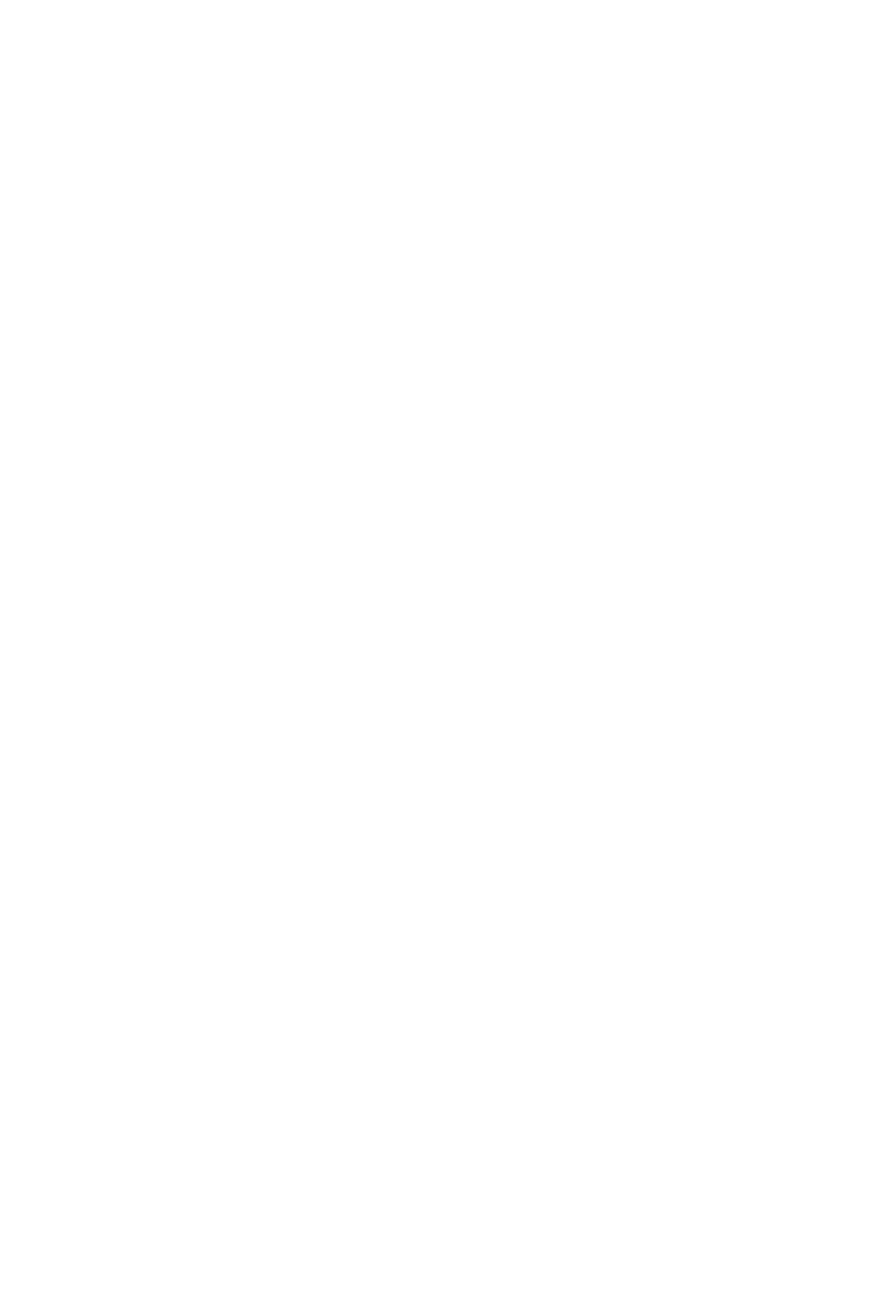
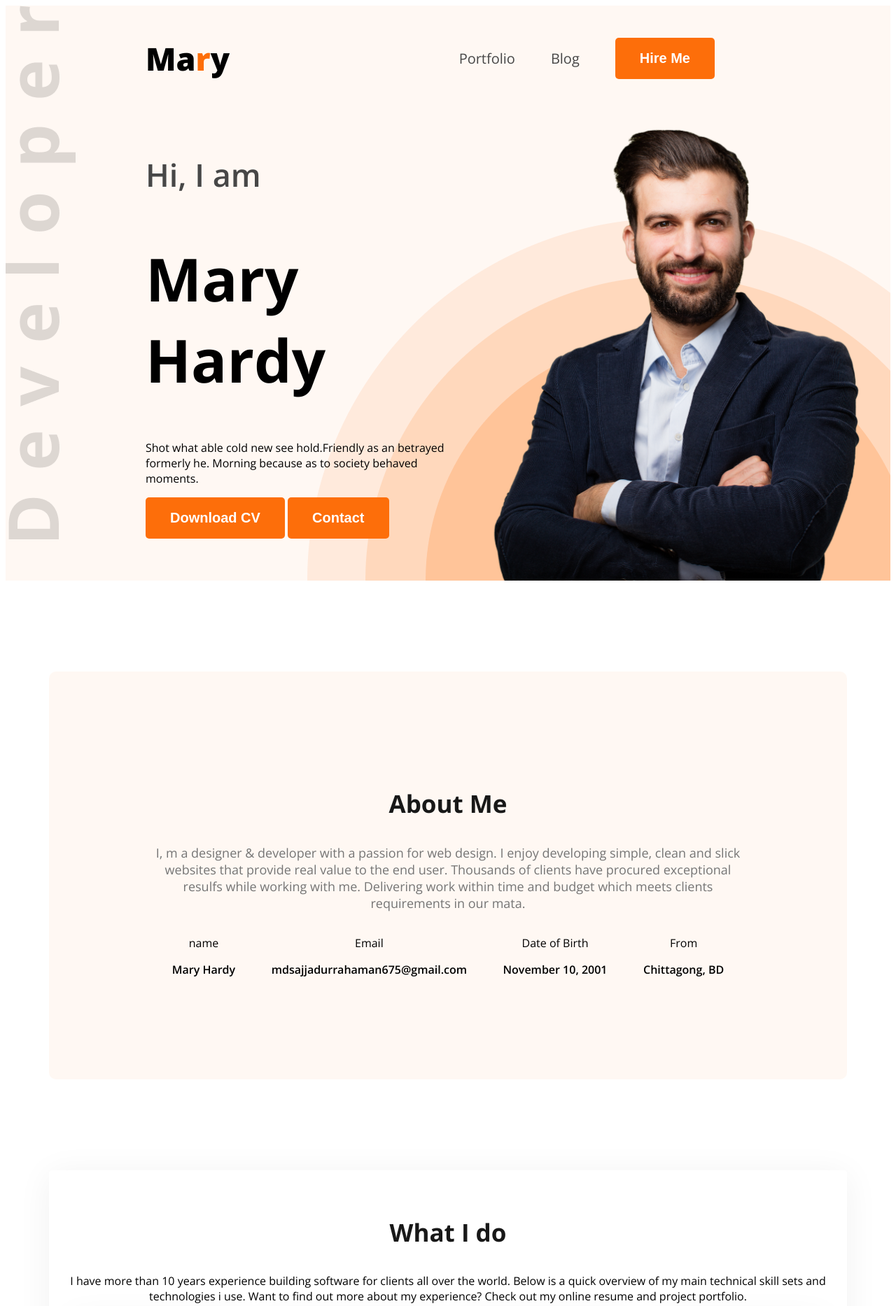
Before and after one commit to sajjadurrahaman/web-developer-portfolio, a plain HTML site: page index.html in a window 1280 px wide. Shown: the top 1867 px of the page at 70% size. Before the commit the page ends 800 px from the top, so only its background shows below. Drawn offline with nearby package versions, Linux system fonts and the light colour scheme.

Commit message:
added the skills

```diff
--- a/index.html
+++ b/index.html
@@ -4,8 +4,91 @@
     <meta charset="UTF-8">
     <meta name="viewport" content="width=device-width, initial-scale=1.0">
     <title>Web Developer Portfolio</title>
+    <link rel="preconnect" href="https://fonts.googleapis.com">
+<link rel="preconnect" href="https://fonts.gstatic.com" crossorigin>
+<link href="https://fonts.googleapis.com/css2?family=Open+Sans:ital,wght@0,300..800;1,300..800&display=swap" rel="stylesheet">
+    <link rel="stylesheet" href="styles/portfolio.css">
 </head>
-<body>
+<body class="open-sans-normal">
+    <header class="heder secondary-bg">
+        <nav>
+            <h3 class="nav-title">Ma<span class="text-primary">r</span>y</h3>
+            <ul>
+                <li><a class="dark-2" href="">Portfolio</a></li>
+                <li><a class="dark-2" href="">Blog</a></li>
+                <li><a href=""><button class="btn-primary">Hire Me</button></a></li>
+            </ul>
+        </nav>
+        <div class="banner">
+            <div class="banner-content">
+                <h4 class="banner-greetings dark-2">Hi, I  am</h4>
+                <h1 class="banner-title">Mary Hardy</h1>
+                <p class="banner-desct">Shot what able cold new see hold.Friendly as an betrayed formerly he. Morning because as to society behaved moments.</p>
+                <button class="btn-primary">Download CV</button>
+                <button class="btn-primary">Contact</button>
 
+            </div>
+            <img class="banner-profile-pic" src="images/hardy.png" alt="">
+        </div>
+
+    </header>
+    <main>
+        <section class="about secondary-bg">
+            <h3 class="section-title">About Me</h3>
+            <p class="section-description">I, m a designer & developer with a passion for web design. I enjoy developing simple, clean and slick websites that provide real value to the end user. Thousands of clients have procured exceptional resulfs while working with me. Delivering work within time and budget which meets clients requirements in our mata.</p>
+            <div class="about-items">
+                <div class="about-item">
+                    <p class="item-title">name</p>
+                    <p class="item-description">Mary Hardy</p>
+                </div>
+                <div class="about-item">
+                    <p class="item-title">Email</p>
+                    <p class="item-description">mdsajjadurrahaman675@gmail.com</p>
+                </div>
+                <div class="about-item">
+                    <p class="item-title">Date of Birth</p>
+                    <p class="item-description">November 10, 2001</p>
+                </div>
+                <div class="about-item">
+                    <p class="item-title">From</p>
+                    <p class="item-description">Chittagong, BD</p>
+                </div>
+            </div>
+
+        </section>
+        <!-- what is do section start -->
+         <section class="skills">
+            <h3 class="section-title text-center">What I do</h3>
+            <p class="section-descriotion text-center">I have more than 10 years experience building software for clients all over the world. Below is a quick overview of my main technical skill sets and technologies i use. Want to find out more about my experience? Check out my online resume and project portfolio.</p>
+            <div class="skills-container">
+                <!-- .skills*4>img+h4.skill-title+p.skill-description -->
+                <div class="skills">
+                    <img src="images/icons/js.png" alt="">
+                    <h4 class="skill-title">Vanilla JavaScript</h4>
+                    <p class="skill-description">List skill/technologies here. You can change the icon above to any of the 1500+ FontAwesome 5 free icons available. Aenean commodo ligula eget dolor</p>
+                </div>
+                <div class="skills">
+                    <img src="images/icons/react.png" alt="">
+                    <h4 class="skill-title">React</h4>
+                    <p class="skill-description">List skill/technologies here. You can change the icon above to any of the 1500+ FontAwesome 5 free icons available. Aenean commodo ligula eget dolor</p>
+                </div>
+                <div class="skills">
+                    <img src="images/icons/nodejs.png" alt="">
+                    <h4 class="skill-title">Node.js</h4>
+                    <p class="skill-description">List skill/technologies here. You can change the icon above to any of the 1500+ FontAwesome 5 free icons available. Aenean commodo ligula eget dolor.</p>
+                </div>
+                <div class="skills">
+                    <img src="images/icons/mongo.png" alt="">
+                    <h4 class="skill-title">MongoDB</h4>
+                    <p class="skill-description">List skill/technologies here. You can change the icon above to any of the 1500+ FontAwesome 5 free icons available. Aenean commodo ligula eget dolor.</p>
+                </div>
+            </div>
+
+         </section>
+
+    </main>
+    <footer>
+
+    </footer>
 </body>
 </html>
--- /dev/null
+++ b/styles/portfolio.css
@@ -0,0 +1,128 @@
+
+
+.open-sans-normal{
+  font-family: "Open Sans", sans-serif;
+  font-optical-sizing: auto;
+  font-style: normal;
+  font-variation-settings:
+    "wdth" 100;
+}
+/* shared style */
+.secondary-bg{
+    background-color: #FFF8F3;
+}
+.text-primary{
+    color: #FD6E0A;
+}
+.dark-2{
+    color: #474747;
+}
+.btn-primary{
+    background-color: #FD6E0A;
+    font-weight: bold;
+    font-size: 20px;
+    color: white;
+    border: none;
+    padding: 18px 35px;
+    border-radius: 5px;
+
+}
+.section-title{
+    font-size: 35px;
+    font-weight: bold;
+    color: #181818;
+}
+.section-description{
+    font-size: 18px;
+    color: #757575;
+}
+.text-center{
+    text-align: center;
+
+}
+/* header */
+.heder{
+    background-image: url('../images/developer.png'),url('../images/header_bg.png');
+    background-repeat: no-repeat;
+    background-position: top left, bottom right;
+}
+
+/*Nav styles  */
+nav{
+    display: flex;
+    align-items: center;
+    justify-content: space-between;
+    margin: 0px 200px;
+}
+
+.nav-title{
+    font-weight: 800;
+    font-size: 45px;
+}
+nav ul{
+    display: flex;
+    align-items: center;
+}
+
+nav ul li {
+    list-style: none;
+    margin-right: 51px;
+}
+
+nav li a {
+    text-decoration: none;
+    font-size: 20px;
+}
+/* banner styles */
+.banner{
+    display: flex;
+    justify-content: space-between;
+    margin: 0 35px 0 200px;
+}
+.banner-content{
+    max-width: 580px;
+}
+.banner-greetings{
+    font-size: 45px;
+    font-weight: 600;
+}
+.banner-title{
+    font-weight: bold;
+    font-size: 85px;
+}
+.banner-profile-pic{
+    width: 580px;
+}
+/* main styles */
+main{
+    max-width: 1140px;
+    margin: 0 auto;
+}
+main section{
+    margin-top: 130px;
+    margin-bottom: 130px;
+}
+/* about styles */
+.about{
+    border-radius: 10px;
+    padding: 130px 150px;
+    text-align: center;
+}
+.about-items{
+    display: flex;
+    justify-content: space-around;
+}
+.item-description{
+    font-weight: 600;
+}
+/* skills section styles */
+.skills-container{
+    display: flex;
+    gap: 24px;
+}
+.skills{
+    padding: 30px;
+    border-radius: 5px;
+    box-shadow: 0px 6px 50px 0 rgba(0, 0, 0, 0.06);
+
+}
```
